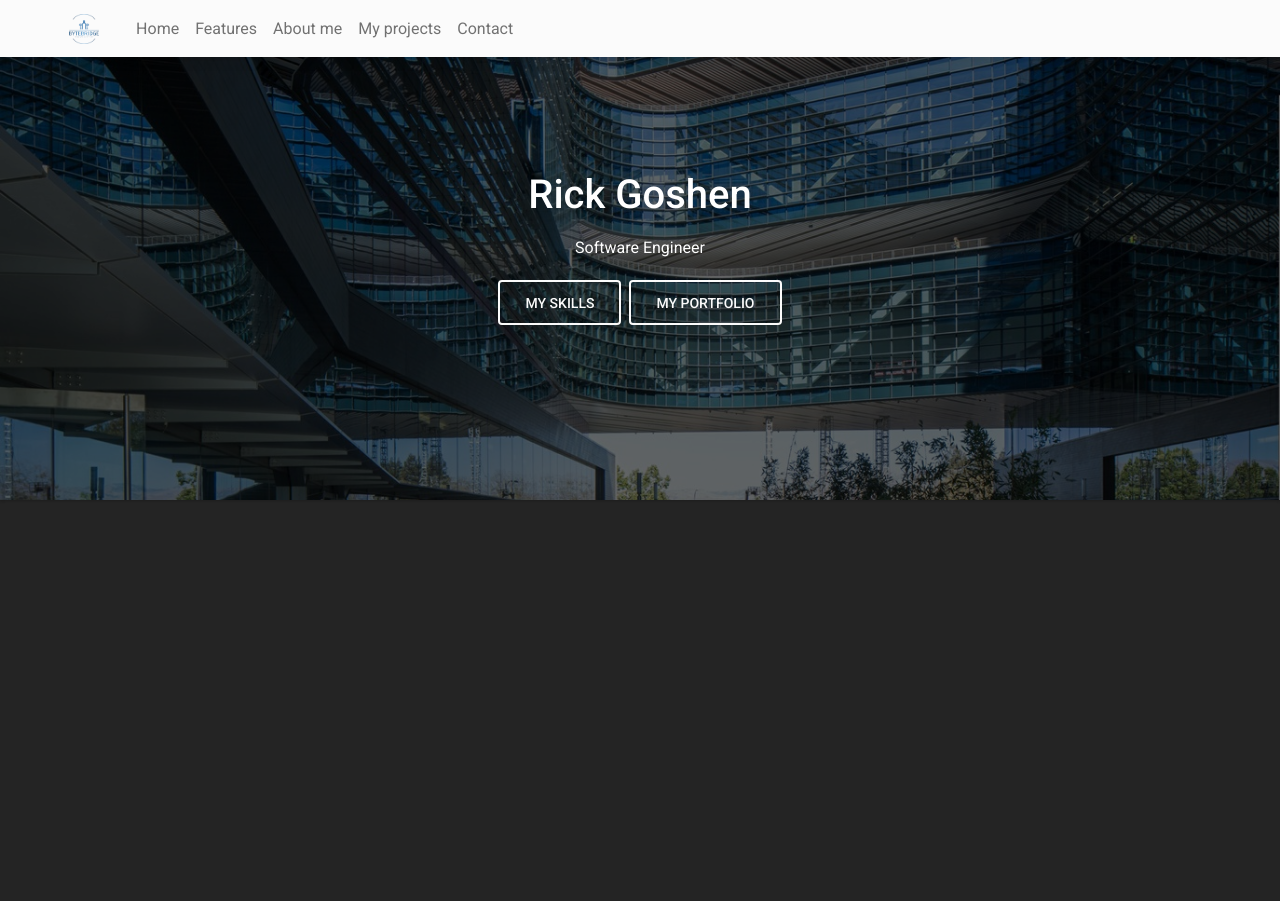
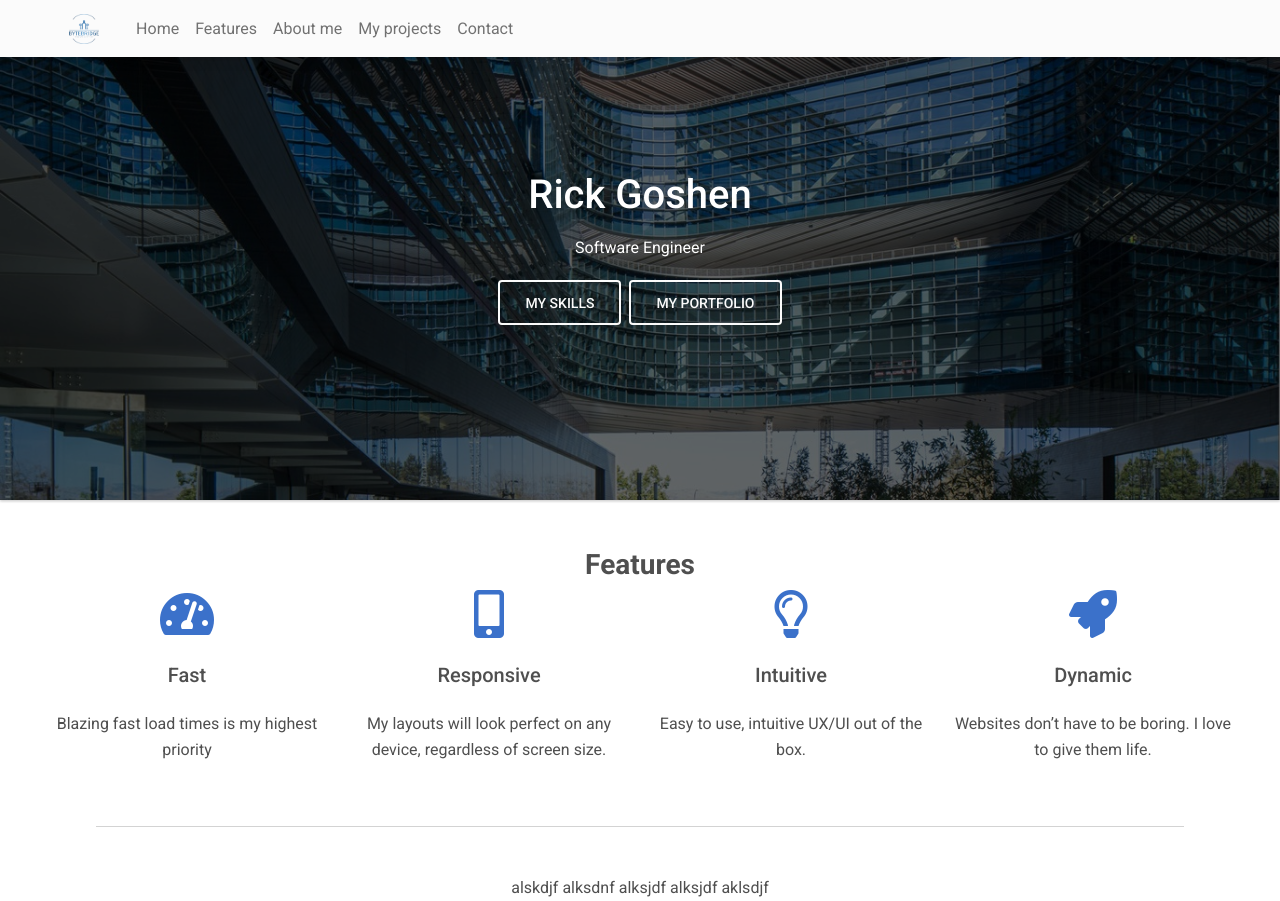
Before and after one commit to rgoshen/personal_website, a React (Vite) app: page / in a window 1280 px wide. Before the commit the page ends 800 px from the top, so only its background shows below. Built offline with nearby package versions, Linux system fonts and the light colour scheme.

Commit message:
WIP: add features section
Signed-off-by: rgoshen <rick.goshen@gmail.com>

```diff
--- a/src/App.tsx
+++ b/src/App.tsx
@@ -2,12 +2,38 @@ import React from 'react';
 import 'mdb-react-ui-kit/dist/css/mdb.min.css';
 import './App.css';
 import Header from './components/Header';
+import Features from './components/Features';
+
+const featureItems = [
+  {
+    icon: 'fas fa-tachometer-alt',
+    title: 'Fast',
+    description: 'Blazing fast load times is my highest priority',
+  },
+  {
+    icon: 'fas fa-mobile-alt',
+    title: 'Responsive',
+    description:
+      'My layouts will look perfect on any device, regardless of screen size.',
+  },
+  {
+    icon: 'far fa-lightbulb',
+    title: 'Intuitive',
+    description: 'Easy to use, intuitive UX/UI out of the box.',
+  },
+  {
+    icon: 'fas fa-rocket',
+    title: 'Dynamic',
+    description: 'Websites don’t have to be boring. I love to give them life.',
+  },
+];
 
 const App: React.FC = () => {
   return (
     <>
       <Header />
-      {/* Other Components */}
+      <Features items={featureItems} />
+      alskdjf alksdnf alksjdf alksjdf aklsdjf
     </>
   );
 };
--- /dev/null
+++ b/src/components/Features.tsx
@@ -0,0 +1,28 @@
+import React from 'react';
+import { FeaturesProps } from '../types/FeatureProps';
+
+const Features: React.FC<FeaturesProps> = ({ items }) => {
+  return (
+    <section className='text-center m-5' id='features'>
+      <h3>
+        <strong>Features</strong>
+      </h3>
+      <div className='row' aria-label='features row'>
+        {items.map((item, index) => (
+          <div
+            className='col-lg-3 col-md-6'
+            aria-label='features column'
+            key={index}
+          >
+            <i className={`${item.icon} fa-3x text-primary`}></i>
+            <h5 className='my-4'>{item.title}</h5>
+            <p className='mb-md-3'>{item.description}</p>
+          </div>
+        ))}
+      </div>
+      <hr className='m-5' />
+    </section>
+  );
+};
+
+export default Features;
--- /dev/null
+++ b/src/types/FeatureProps.ts
@@ -0,0 +1,9 @@
+export interface FeatureItem {
+  icon: string; // Font Awesome icon class name
+  title: string; // Feature title
+  description: string; // Feature description
+}
+
+export interface FeaturesProps {
+  items: FeatureItem[]; // Array of feature items
+}
```
